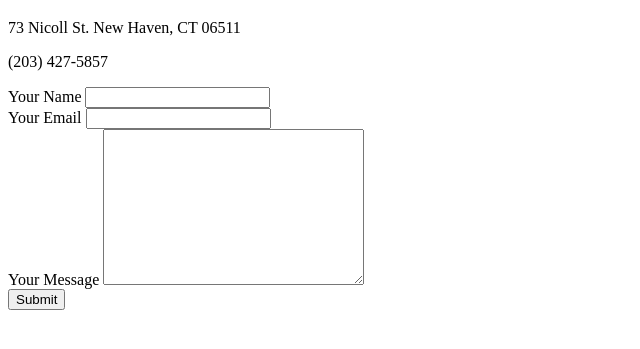
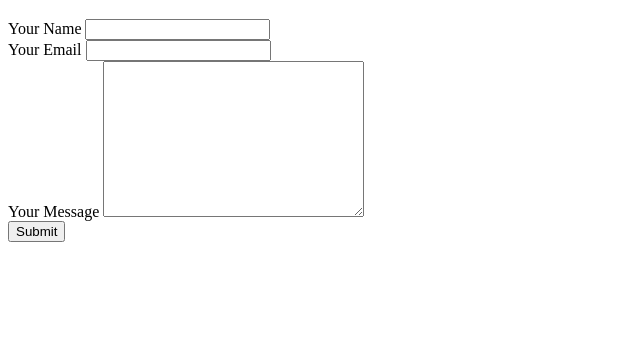
Before and after one commit to runcible-spoon/cv, a plain HTML site: page contact_me.html in a window 1280 px wide. Shown: the part 61-410 px from the top of the page, without its empty margins (0-640 px from the left). Drawn offline with Linux system fonts and the light colour scheme.

Commit message:
Remove contact info

```diff
--- a/contact_me.html
+++ b/contact_me.html
@@ -6,9 +6,7 @@
   </head>
   <body>
     <h1>My Contact Details</h1>
-    <p>73 Nicoll St. New Haven, CT 06511</p>
-    <p>(203) 427-5857</p>
-    <form class="email" action="mailto:ethan.noble23@gmail.com" method="post" enctype="text/plain">
+    <form class="email" action="mailto:e.nobez@gmail.com" method="post" enctype="text/plain">
       <label>Your Name</label>
       <input type="text" name="yourName" value=""><br>
       <label>Your Email</label>
```
